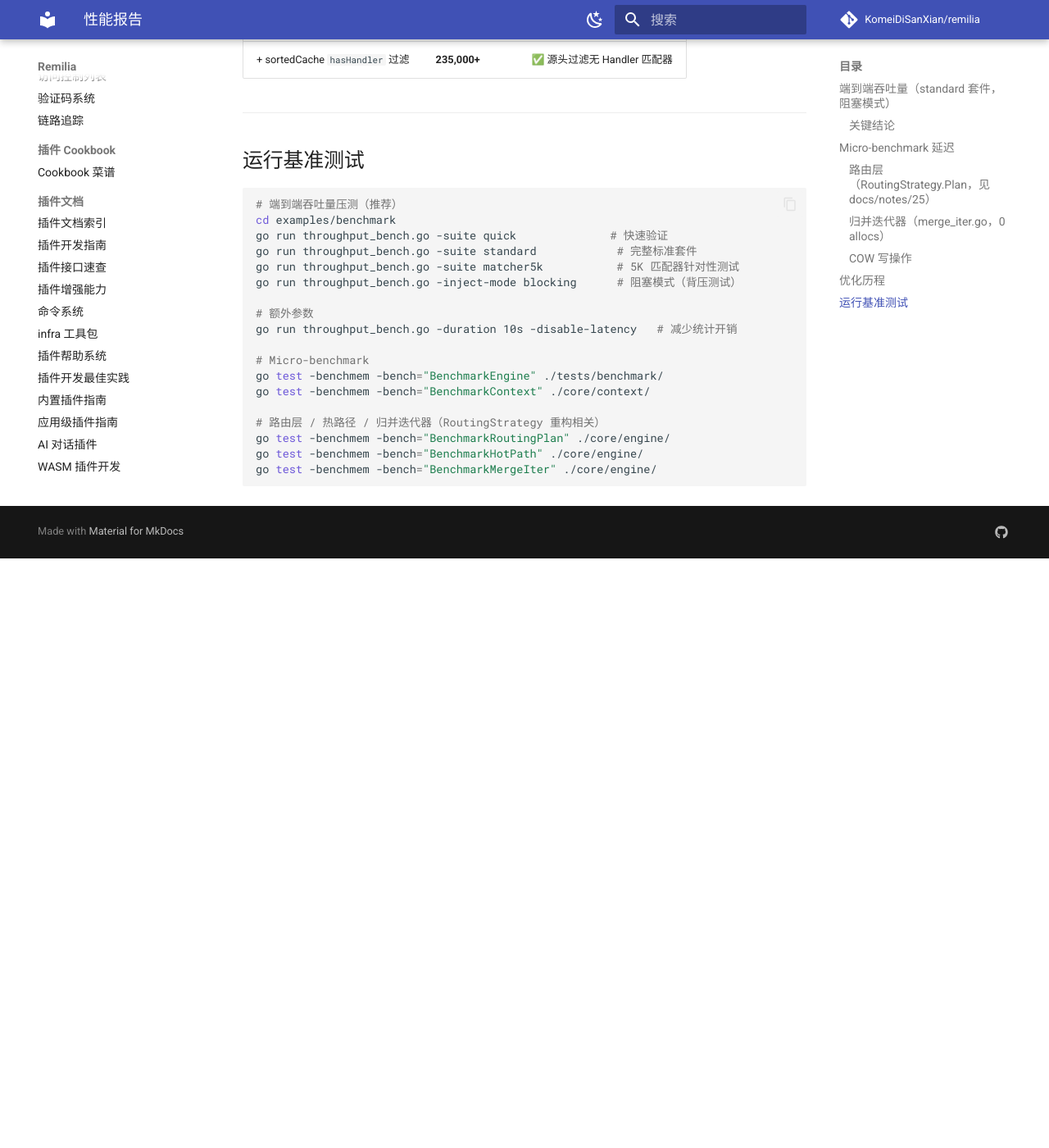
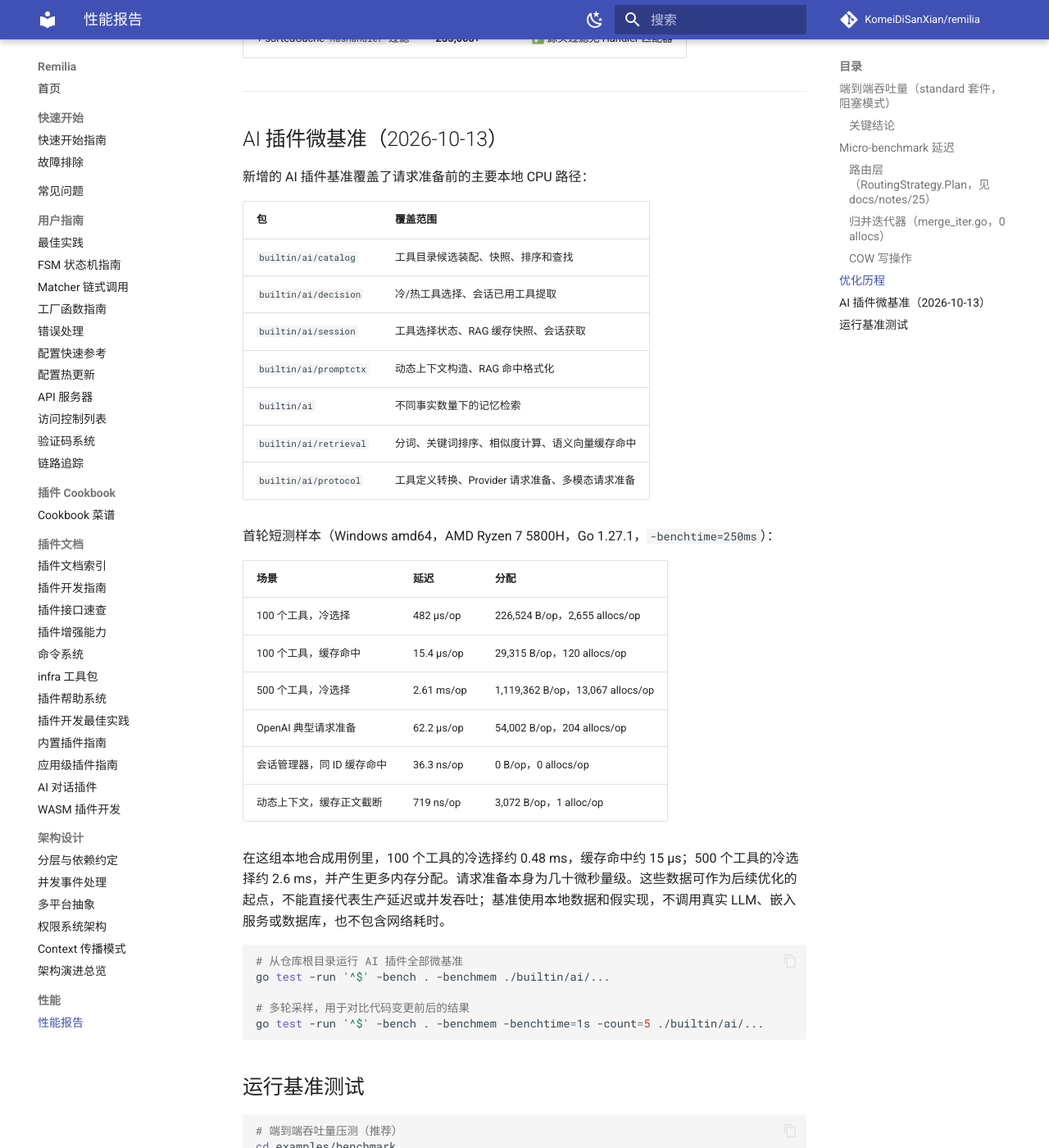
Before and after one commit to KomeiDiSanXian/remilia, an MkDocs documentation site: the page built from docs/05-performance/PERFORMANCE_REPORT.md, in a window 1280 px wide and 1400 px high, scrolled down 3078 px. Shown: the whole window at 82% size. Built offline with MkDocs 1.6.1 and Material for MkDocs 9.7.7, drawn with Linux system fonts in a browser that asks for light colours; comment, search, counter and statistics services are not loaded; before the commit the page ends 3759 px from its top, so only the background shows below that; some of the changed text lies outside the part shown.

````diff
--- a/docs/05-performance/PERFORMANCE_REPORT.md
+++ b/docs/05-performance/PERFORMANCE_REPORT.md
@@ -1,7 +1,7 @@
 # Remilia 性能报告
 
-> **最后更新**: 2026-08-03
-> **测试环境**: AMD Ryzen 7 5800H (16 线程), 32 GB RAM, Go 1.26.5, Windows
+> **最后更新**: 2026-10-13
+> **引擎基准测试环境**: AMD Ryzen 7 5800H (16 线程), 32 GB RAM, Go 1.26.5, Windows
 > **测试工具**: `examples/benchmark/throughput_bench.go`（端到端压测）+ `go test -benchmem`（micro-benchmark）
 
 ---
@@ -126,6 +126,41 @@ Temp Matcher 增删           ~25,000 ns    71 KB  (v1.31.0: ~25µs)
 
 ---
 
+## AI 插件微基准（2026-10-13）
+
+新增的 AI 插件基准覆盖了请求准备前的主要本地 CPU 路径：
+
+| 包 | 覆盖范围 |
+|----|----------|
+| `builtin/ai/catalog` | 工具目录候选装配、快照、排序和查找 |
+| `builtin/ai/decision` | 冷/热工具选择、会话已用工具提取 |
+| `builtin/ai/session` | 工具选择状态、RAG 缓存快照、会话获取 |
+| `builtin/ai/promptctx` | 动态上下文构造、RAG 命中格式化 |
+| `builtin/ai` | 不同事实数量下的记忆检索 |
+| `builtin/ai/retrieval` | 分词、关键词排序、相似度计算、语义向量缓存命中 |
+| `builtin/ai/protocol` | 工具定义转换、Provider 请求准备、多模态请求准备 |
+
+首轮短测样本（Windows amd64，AMD Ryzen 7 5800H，Go 1.27.1，`-benchtime=250ms`）：
+
+| 场景 | 延迟 | 分配 |
+|------|------|------|
+| 100 个工具，冷选择 | 482 µs/op | 226,524 B/op，2,655 allocs/op |
+| 100 个工具，缓存命中 | 15.4 µs/op | 29,315 B/op，120 allocs/op |
+| 500 个工具，冷选择 | 2.61 ms/op | 1,119,362 B/op，13,067 allocs/op |
+| OpenAI 典型请求准备 | 62.2 µs/op | 54,002 B/op，204 allocs/op |
+| 会话管理器，同 ID 缓存命中 | 36.3 ns/op | 0 B/op，0 allocs/op |
+| 动态上下文，缓存正文截断 | 719 ns/op | 3,072 B/op，1 alloc/op |
+
+在这组本地合成用例里，100 个工具的冷选择约 0.48 ms，缓存命中约 15 µs；500 个工具的冷选择约 2.6 ms，并产生更多内存分配。请求准备本身为几十微秒量级。这些数据可作为后续优化的起点，不能直接代表生产延迟或并发吞吐；基准使用本地数据和假实现，不调用真实 LLM、嵌入服务或数据库，也不包含网络耗时。
+
+```bash
+# 从仓库根目录运行 AI 插件全部微基准
+go test -run '^$' -bench . -benchmem ./builtin/ai/...
+
+# 多轮采样，用于对比代码变更前后的结果
+go test -run '^$' -bench . -benchmem -benchtime=1s -count=5 ./builtin/ai/...
+```
+
 ## 运行基准测试
 
 ```bash
--- a/docs/06-plugins/AI_PLUGIN.md
+++ b/docs/06-plugins/AI_PLUGIN.md
@@ -184,6 +184,16 @@ LLM 侧的前缀缓存（DeepSeek 磁盘缓存、OpenAI / Anthropic prompt cache
 
 启用 `vision_enabled` 后，对话中的图片附件会随消息发送给视觉模型（提供商需支持多模态）。
 
+## 性能基准
+
+AI 插件提供本地微基准，覆盖工具目录与选择、会话状态、动态提示词、记忆与检索、Provider 请求组装。运行全部基准：
+
+```bash
+go test -run '^$' -bench . -benchmem ./builtin/ai/...
+```
+
+基准使用本地数据和假实现，不会调用真实模型或嵌入服务。首轮测量结果与运行限制见[性能报告](../05-performance/PERFORMANCE_REPORT.md#ai-插件微基准2026-10-13)。
+
 ## 架构审查与演进
 
 当前 AI 插件的分层问题（`Tool` 语义过载、`Tool → Plugin` 依赖倒置、Decision 层缺失、
````
Also changed, not shown: CHANGELOG.md (+15 -0 lines), 1 other file.
